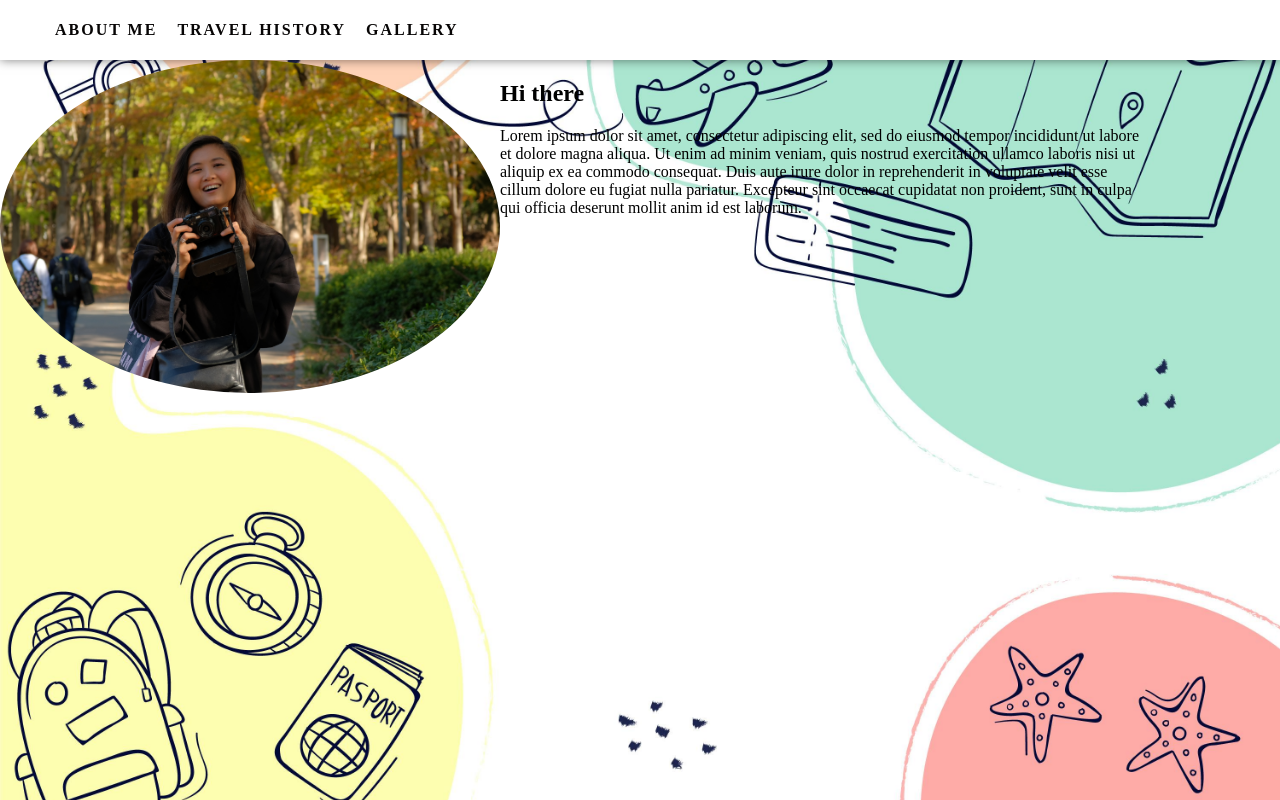
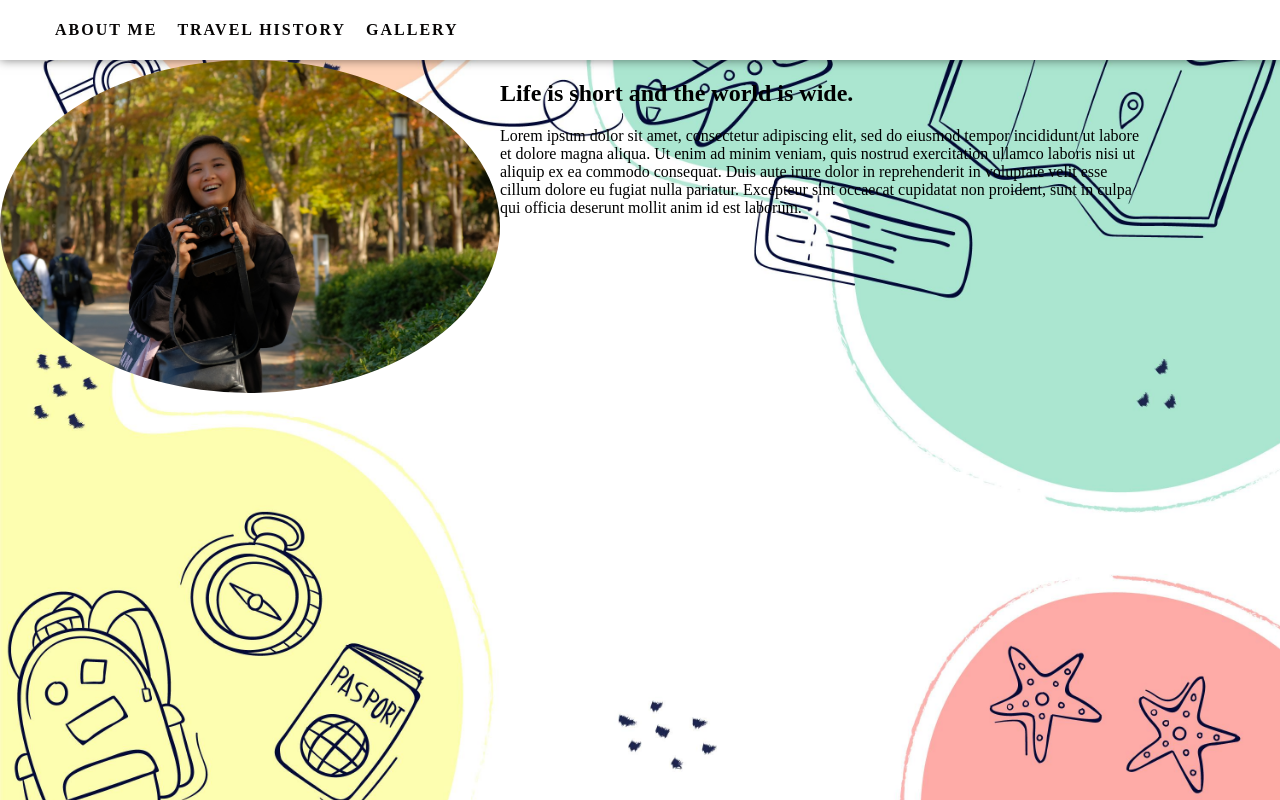
Before and after one commit to DiemBang/my-hobby, a website built with Vite: page vite-project/index.html in a window 1280 px wide. Built offline with nearby package versions, Linux system fonts and the light colour scheme.

Commit message:
:lipstick: add styling

```diff
--- a/vite-project/index.html
+++ b/vite-project/index.html
@@ -25,7 +25,7 @@
         />
       </div>
       <div class="intro">
-        <h2>Hi there</h2>
+        <h2>Life is short and the world is wide.</h2>
         <p>
           Lorem ipsum dolor sit amet, consectetur adipiscing elit, sed do
           eiusmod tempor incididunt ut labore et dolore magna aliqua. Ut enim ad
--- a/vite-project/style.css
+++ b/vite-project/style.css
@@ -8,7 +8,6 @@ html {
 
 body {
   margin: 0px;
-  background: #ffffff;
 }
 
 .topnav {
@@ -39,7 +38,6 @@ body {
 .profile-photo {
   position: relative;
   height: auto;
-
 }
 
 img {
```
